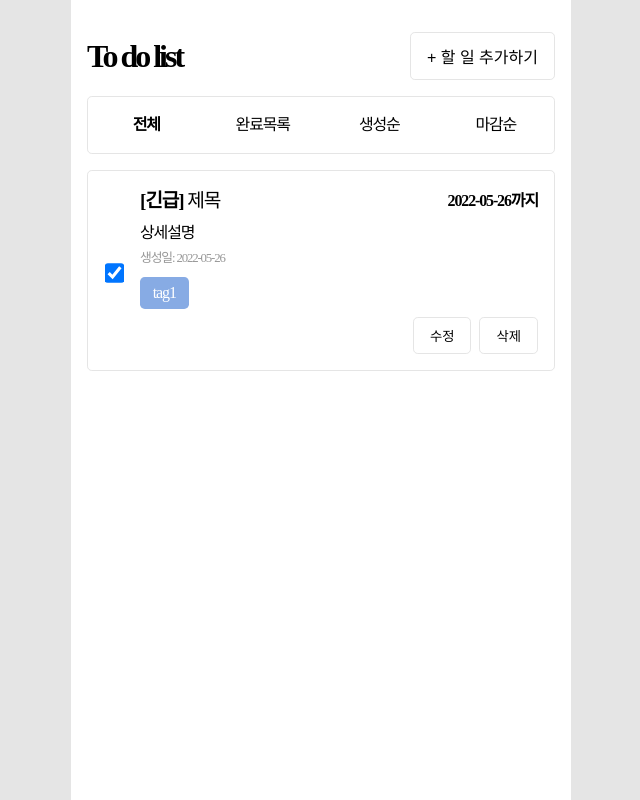
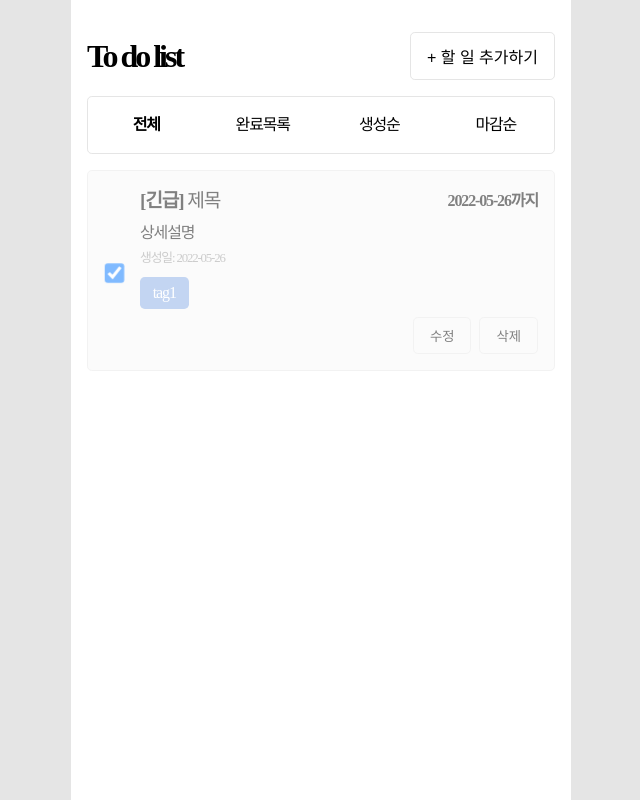
Before and after one commit to mnmhbbb/toolkit-persist-todolist, a React (Create React App) app: page / in a window 1280 px wide. Shown: the whole page, without its empty margins (319-959 px from the left). Built offline with nearby package versions, Linux system fonts and the light colour scheme.

Commit message:
style: 완료한 목록에 구분 css 추가

```diff
--- a/src/components/TodoList/index.tsx
+++ b/src/components/TodoList/index.tsx
@@ -43,7 +43,7 @@ const TodoList = ({ todos }: TodosProps) => {
     <TodoListStyle>
       <ul>
         {todos?.map((todo: Todo) => (
-          <ItemStyle key={todo.id}>
+          <ItemStyle key={todo.id} completed={todo.completed}>
             <div className='group'>
               <Checkbox id={todo.id} isCompleted={todo.completed} />
               <div className='group__right'>
--- a/src/components/TodoList/style.tsx
+++ b/src/components/TodoList/style.tsx
@@ -3,11 +3,14 @@ import { defaultBorderR, defaultMargin } from '../../styles/global';
 
 export const TodoListStyle = styled.div``;
 
-export const ItemStyle = styled.div`
+export const ItemStyle = styled.div<{ completed: boolean }>`
   padding: 1rem;
   border: 1px solid ${(props) => props.theme.colors.border};
   ${defaultBorderR};
   ${defaultMargin};
+
+  background-color: ${(props) => (props.completed ? props.theme.colors.bgColor : '#fff')};
+  opacity: ${(props) => (props.completed ? 0.5 : 1)};
 
   .group {
     display: flex;
```
